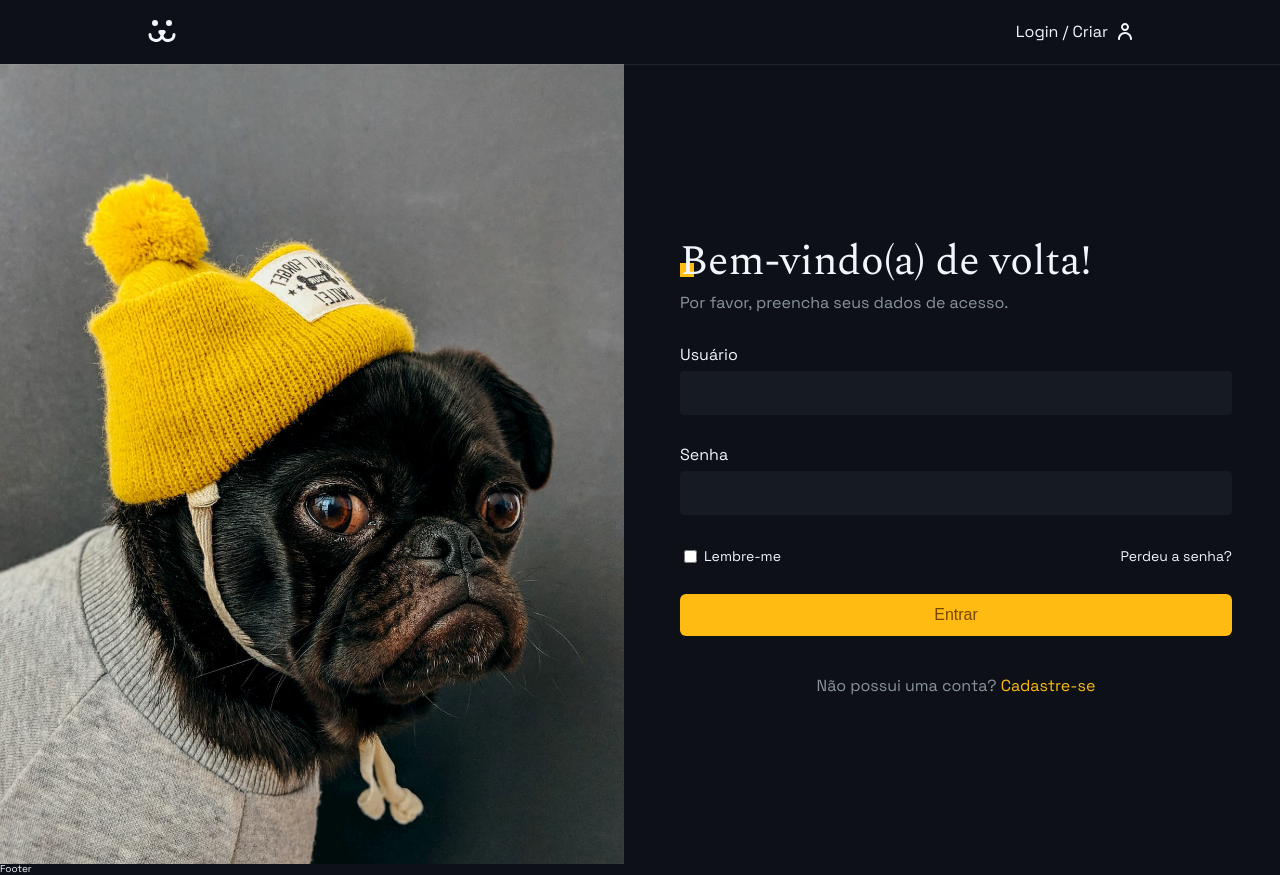
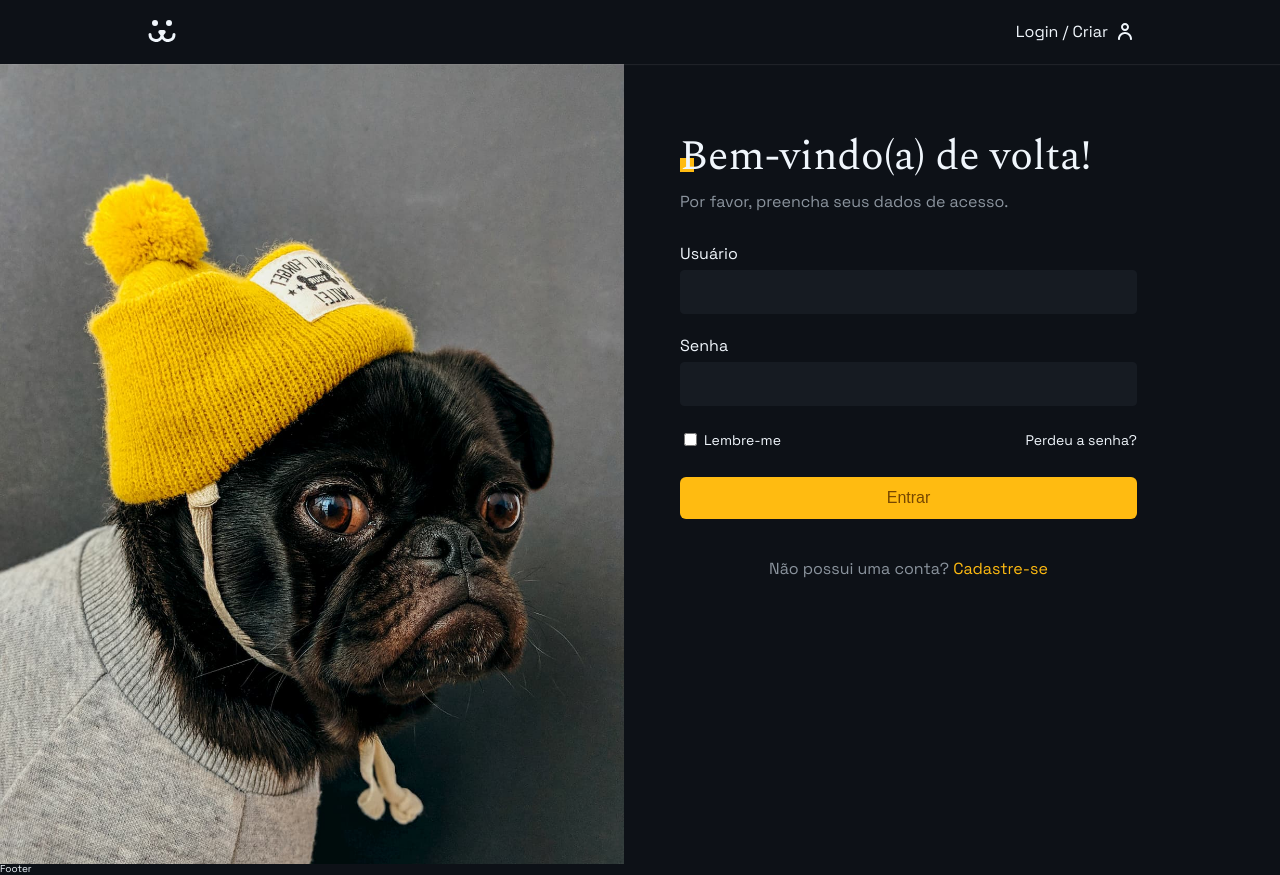
Before and after one commit to jfrts/dogs-react, a React (Vite) app: page /login in a window 1280 px wide. Built offline with nearby package versions, Linux system fonts and the light colour scheme.

Commit message:
feat: create user

```diff
--- a/src/api.js
+++ b/src/api.js
@@ -36,3 +36,16 @@ export function GET_USER(token) {
     }
   }
 }
+
+export function POST_USER(body) {
+  return {
+    url: `${API_URL}/api/user`,
+    options: {
+      method: "POST",
+      headers: {
+        "Content-Type": "application/json",
+      },
+      body: JSON.stringify(body),
+    }
+  }
+}
--- a/src/components/Form/Input/styles.css
+++ b/src/components/Form/Input/styles.css
@@ -2,7 +2,7 @@
     display: flex;
     flex-direction: column;
     gap: 0.8rem;
-    margin-bottom: 2.4rem;
+    margin-bottom: 1.6rem;
     padding-bottom: 0.8rem;
 }
 
--- a/src/pages/Login/styles.css
+++ b/src/pages/Login/styles.css
@@ -6,16 +6,44 @@
 }
 
 .login-section::before {
-    background: url("/public/assets/login.jpg") no-repeat center center;
+    background: url("/assets/login.jpg") no-repeat center center;
     background-size: cover;
     content: "";
     display: block;
 }
 
 .login-section-forms {
-    max-width: 60rem;
+    max-width: 50.5rem;
     padding: 2.4rem;
-    align-self: center;
+    align-self: flex-start;
+}
+
+.login-title {
+    font-family: var(--second-type);
+    font-size: 4.2rem;
+    line-height: 1;
+    margin: 4.8rem 0 1.2rem 0;
+    position: relative;
+}
+
+.login-title::after {
+    background: var(--main-color);
+    border: 0.3rem;
+    bottom: 6px;
+    content: "";
+    display: block;
+    height: 1.4rem;
+    left: 0px;
+    position: absolute;
+    width: 1.4rem;
+    z-index: -1;
+}
+
+.login-subtitle {
+    color: var(--white-shade);
+    font-size: 1.6rem;
+    line-height: 1.5;
+    margin-bottom: 3.2rem;
 }
 
 @media only screen and (max-width: 64rem) {
--- a/src/pages/Login/subcomponents/LoginCreate/index.jsx
+++ b/src/pages/Login/subcomponents/LoginCreate/index.jsx
@@ -1,3 +1,48 @@
+import { useContext } from "react";
+import { useForm } from "@/hooks/useForm";
+import { UserContext } from "@/context/user-context";
+import { POST_USER } from "@/api";
+
+import { Link } from "react-router-dom";
+import { Input } from "@/components/Form/Input";
+import { Button } from "@/components/Form/Button";
+
+import "./styles.css";
+
 export function LoginCreate() {
-    return <h1>LoginCreate</h1>
+  const username = useForm();
+  const email = useForm("email");
+  const password = useForm();
+
+  const { userLogin } = useContext(UserContext);
+
+  async function createUser(event) {
+    event.preventDefault();
+    const { url, options } = POST_USER({
+      username: username.value,
+      email: email.value,
+      password: password.value
+    });
+    const response = await fetch(url, options);
+
+    if (response.ok) {
+      userLogin(username.value, password.value);
+    }
+  }
+
+  return (
+    <section className="animeLeft">
+      <h1 className="login-title">Cadastre-se</h1>
+      <div className="login-page-signin">
+        <p>Já possui uma conta? <Link to="/login">Entrar</Link></p>
+      </div>
+
+      <form onSubmit={createUser}>
+        <Input label="Usuário" type="text" name="username" {...username} />
+        <Input label="E-mail" type="email" name="email" {...email} />
+        <Input label="Senha" type="password" name="password" {...password} />
+        <Button>Cadastrar</Button>
+      </form>
+    </section>
+  )
 }
--- /dev/null
+++ b/src/pages/Login/subcomponents/LoginCreate/styles.css
@@ -0,0 +1,12 @@
+.login-page-signin {
+    margin-bottom: 3.2rem;
+}
+
+.login-page-signin p {
+    font-size: 1.6rem;
+    color: var(--white-shade);
+}
+
+.login-page-signin a {
+    color: var(--main-color);
+}
--- a/src/pages/Login/subcomponents/LoginForm/styles.css
+++ b/src/pages/Login/subcomponents/LoginForm/styles.css
@@ -1,32 +1,3 @@
-.login-title {
-    font-family: var(--second-type);
-    font-size: 4.2rem;
-    line-height: 1;
-    margin: 4.8rem 0 0.8rem 0;
-    position: relative;
-}
-
-.login-title::after {
-    background: var(--main-color);
-    border: 0.3rem;
-    bottom: 6px;
-    content: "";
-    display: block;
-    height: 1.4rem;
-    left: 0px;
-    position: absolute;
-    width: 1.4rem;
-    z-index: -1;
-}
-
-.login-subtitle {
-    color: var(--white-shade);
-    font-size: 1.6rem;
-    line-height: 1.5;
-    margin-bottom: 3.2rem;
-}
-
-
 .login-support-buttons {
     align-items: center;
     display: flex;
```
